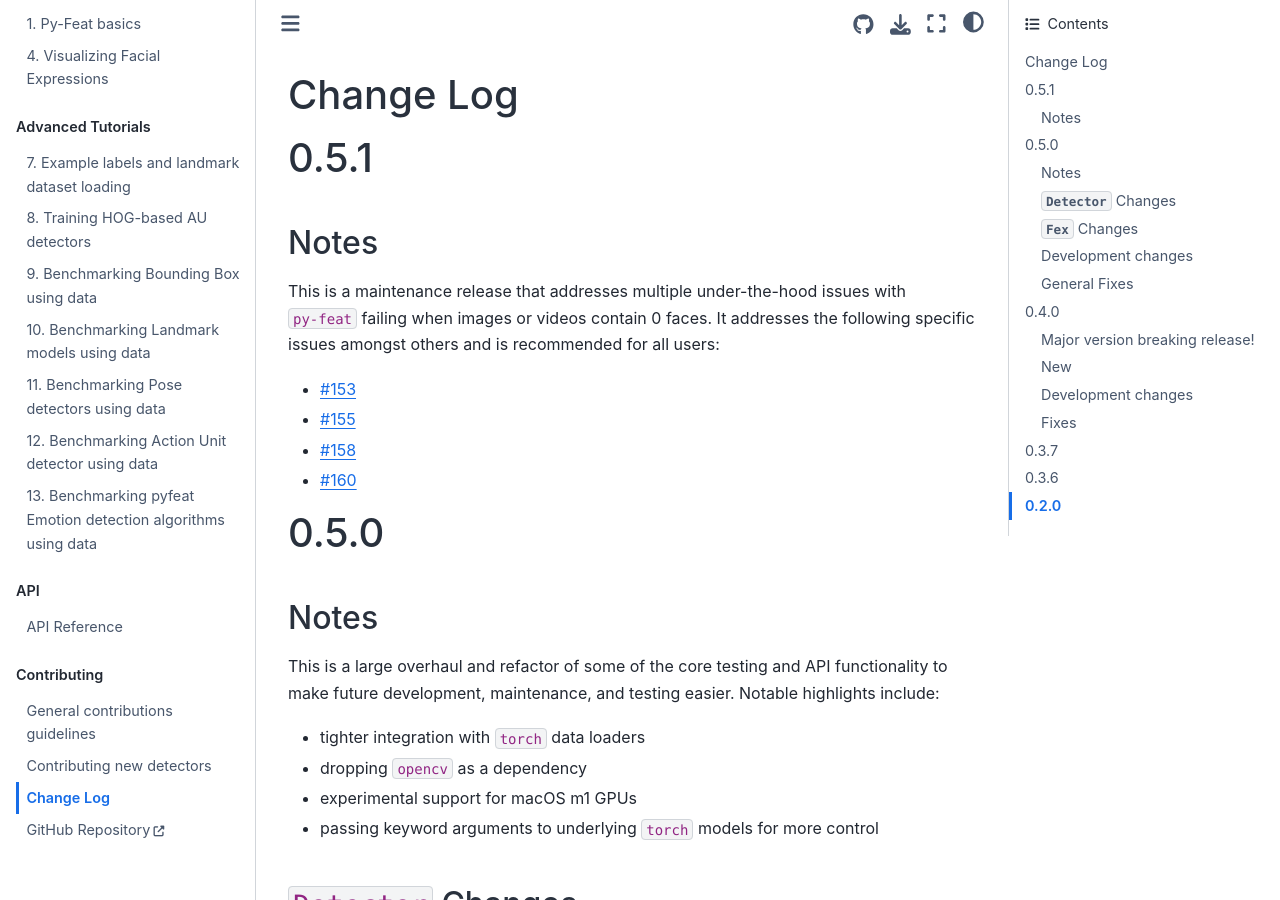
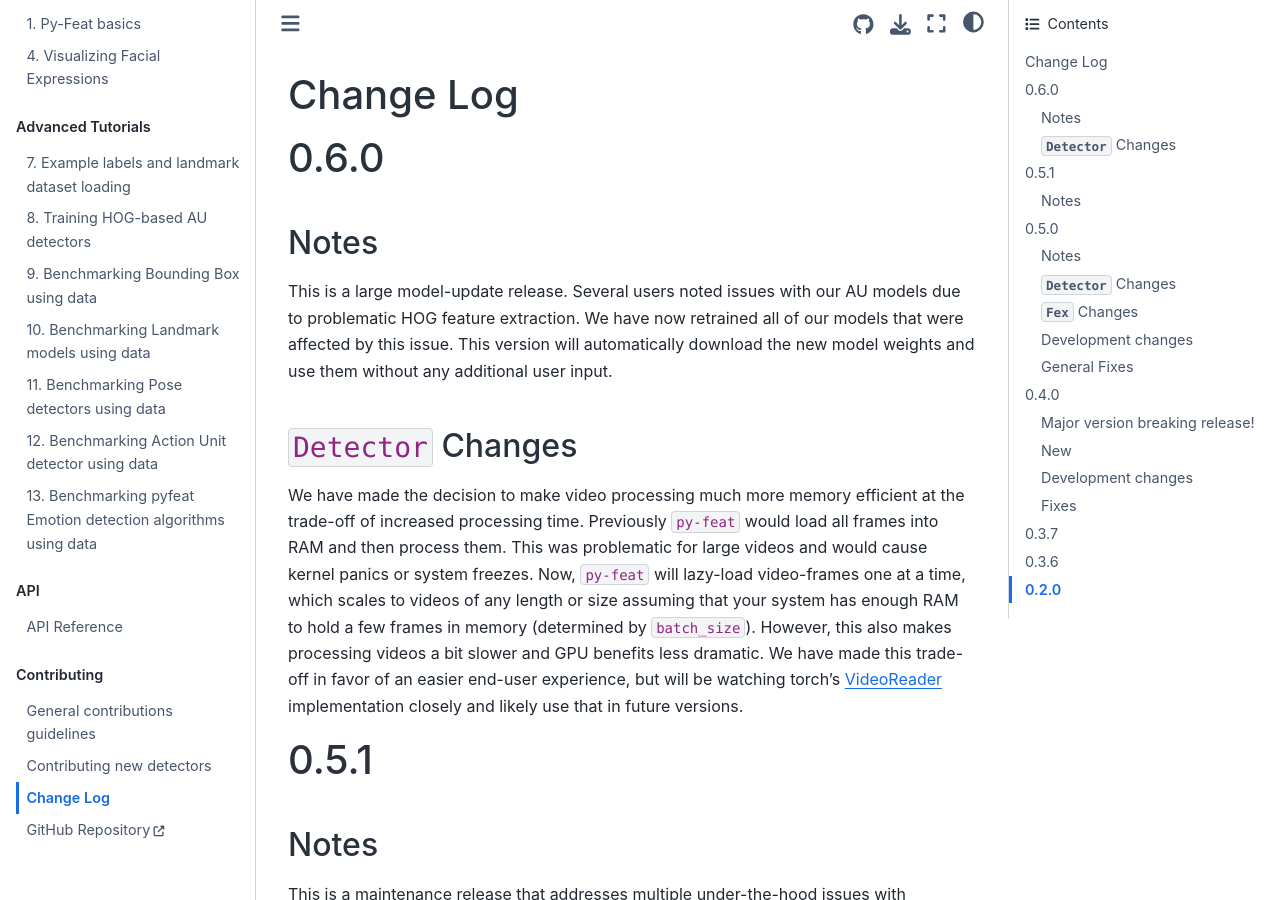
Before and after one commit to cosanlab/py-feat, a Jupyter Book: the page built from docs/pages/changelog.md, in a window 1280 px wide and 900 px high. Built offline with Jupyter Book 1.0.4 settings and Sphinx 7.4.7 and the Sphinx Book theme 1.1.4, drawn with Linux system fonts in a browser that asks for light colours; pages that are not in the unit, such as notebooks, are missing from menus.

Commit message:
update changelog

```diff
--- a/docs/pages/changelog.md
+++ b/docs/pages/changelog.md
@@ -1,4 +1,14 @@
 # Change Log
+
+# 0.6.0
+
+## Notes
+
+This is a large model-update release. Several users noted issues with our AU models due to problematic HOG feature extraction. We have now retrained all of our models that were affected by this issue. This version will automatically download the new model weights and use them without any additional user input.
+
+## `Detector` Changes
+
+We have made the decision to make video processing much more memory efficient at the trade-off of increased processing time. Previously `py-feat` would load all frames into RAM and then process them. This was problematic for large videos and would cause kernel panics or system freezes. Now, `py-feat` will lazy-load video-frames one at a time, which scales to videos of any length or size assuming that your system has enough RAM to hold a few frames in memory (determined by `batch_size`). However, this also makes processing videos a bit slower and GPU benefits less dramatic. We have made this trade-off in favor of an easier end-user experience, but will be watching torch's [VideoReader](https://pytorch.org/vision/stable/generated/torchvision.io.VideoReader.html#torchvision.io.VideoReader) implementation closely and likely use that in future versions.
 
 # 0.5.1
 
@@ -16,6 +26,7 @@ This is a maintenance release that addresses multiple under-the-hood issues with
 ## Notes
 
 This is a large overhaul and refactor of some of the core testing and API functionality to make future development, maintenance, and testing easier. Notable highlights include:
+
 - tighter integration with `torch` data loaders
 - dropping `opencv` as a dependency
 - experimental support for macOS m1 GPUs
@@ -24,6 +35,7 @@ This is a large overhaul and refactor of some of the core testing and API functi
 ## `Detector` Changes
 
 ### New
+
 - you can now pass keyword arguments directly to the underlying pytorch/sklearn models on `Detector` initialization using dictionaries. For example you can do: `detector = Detector(facepose_model_kwargs={'keep_top_k': 500})` to initialize `img2pose` to only use 500 instead of 750 features
 - all `.detect_*` methods can also pass keyword arguments to the underlying pytorch/sklearn models, albeit these will be passed to their underlying `__call__` methods
 - SVM AU model has been retrained with new HOG feature PCA pipeline
@@ -32,6 +44,7 @@ This is a large overhaul and refactor of some of the core testing and API functi
 - new `skip_failed_detections` keyword argument to still generate a `Fex` object when processing multiple images and one or more detections fail
 
 ### Breaking
+
 - the new default model for landmark detection was changed from `mobilenet` to `mobilefacenet`.
 - the new default model for AU detection was changed to our new `xgb` model which gives continuous valued predictions between 0-1
 - remove support for `fer` emotion model
@@ -44,6 +57,7 @@ This is a large overhaul and refactor of some of the core testing and API functi
 ## `Fex` Changes
 
 ### New
+
 - new `.update_sessions()` method that returns a **copy** of a `Fex` frame with the `.sessions` attribute updated, making it easy to chain operations
 - `.predict()` and `.regress()` now support passing attributes to `X` and or `Y` using string names that match the attribute names:
   - `'emotions'` use all emotion columns (i.e. `fex.emotions`)
@@ -54,22 +68,24 @@ This is a large overhaul and refactor of some of the core testing and API functi
   - You can also combine feature groups using a **comma-separated string** e.g. `fex.regress(X='emotions,poses', y='landmarks')`
 - `.extract_*` methods now include `std` and `sem`. These are also included in `.extract_summary()`
 
+### Breaking
 
-### Breaking
 - All `Fex` attributes have been pluralized as indicated below. For the time-being old attribute access will continue to work but will show a warning. We plan to formally drop support in a few versions
-    - `.landmark` -> `.landmarks`
-    - `.facepose` -> `.poses`
-    - `.input` -> `.inputs`
-    - `.landmark_x` -> `.landmarks_x`
-    - `.landmark_y` -> `.landmarks_y`
-    - `.facebox` -> `.faceboxes`
+  - `.landmark` -> `.landmarks`
+  - `.facepose` -> `.poses`
+  - `.input` -> `.inputs`
+  - `.landmark_x` -> `.landmarks_x`
+  - `.landmark_y` -> `.landmarks_y`
+  - `.facebox` -> `.faceboxes`
 
 ## Development changes
+
 - `test_pretrained_models.py` is now more organized using `pytest` classes
 - added tests for `img2pose` models
 - added more robust testing for the interaction between `batch_size` and `output_size`
 
 ## General Fixes
+
 - data loading with multiple images of potentially different sizes should be faster and more reliable
 - fix bug in `resmasknet` that would give poor predictions when multiple faces were present and particularly small
 - #150
@@ -90,32 +106,37 @@ This is a large overhaul and refactor of some of the core testing and API functi
 # 0.4.0
 
 ## Major version breaking release!
+
 - This release includes numerous bug fixes, api updates, and code base changes make it largely incompatible with previous releases
 - To fork development from an older version of `py-feat` you can use [this archival repo](https://github.com/cosanlab/py-feat-archive) instead
 
 ## New
+
 - Added `animate_face` and `plot_face` functions in `feat.plotting` module
 - `Fex` data-classes returned from `Detector.detect_image()` or `Detector.detect_video()` now store the names of the different detectors used as attributes: `.face_model`, `.au_model`, etc
 - The AU visualization model used by `plot_face` and `Detector.plot_detections(faces='aus')` has been updated to include AU11 and remove AU18 making it consistent with Py-feat's custom AU detectors (`svm` and `logistic`)
 - A new AU visualization model supporting the `jaanet` AU detector, which only has 12 AUs, has now been added and will automatically be used if `Detector(au_model='jaanet')`.
-    - This visualization model can also be used by the `plot_face` function by by passing it to the `model` argument: `plot_face(model='jaanet_aus_to_landmarks')`
+  - This visualization model can also be used by the `plot_face` function by by passing it to the `model` argument: `plot_face(model='jaanet_aus_to_landmarks')`
 
 ### Breaking Changes
+
 - `Detector` no longer support unintialized models, e.g. `any_model = None`
-    - This is is also true for `Detector.change_model`
-- Columns of interest on `Fex` data classes were previously accessed like class *methods*, i.e. `fex.aus()`. These have now been changed to class *attributes*, i.e. `fex.aus`
+  - This is is also true for `Detector.change_model`
+- Columns of interest on `Fex` data classes were previously accessed like class _methods_, i.e. `fex.aus()`. These have now been changed to class _attributes_, i.e. `fex.aus`
 - Remove support for `DRML` AU detector
 - Remove support for `RF` AU and emotion detectors
 - New default detectors:
-    - `svm` for AUs
-    - `resmasknet` for emotions
-    - `img2pose` for head-pose
+  - `svm` for AUs
+  - `resmasknet` for emotions
+  - `img2pose` for head-pose
 
 ## Development changes
+
 - Revamped pre-trained detector handling in new `feat.pretrained` module
 - More tests including testing all detector combinations
 
 ## Fixes
+
 - [#80](https://github.com/cosanlab/py-feat/issues/80)
 - [#81](https://github.com/cosanlab/py-feat/issues/81)
 - [#94](https://github.com/cosanlab/py-feat/issues/94)
@@ -129,12 +150,14 @@ This is a large overhaul and refactor of some of the core testing and API functi
 - [#119](https://github.com/cosanlab/py-feat/issues/119)
 - [#125](https://github.com/cosanlab/py-feat/issues/125)
 
+# 0.3.7
 
-# 0.3.7
 - Fix import error due to missing init
 
 # 0.3.6
+
 - Trigger Zenodo release
 
 # 0.2.0
+
 - Testing pypi upload
```
